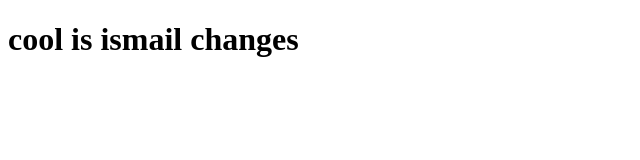
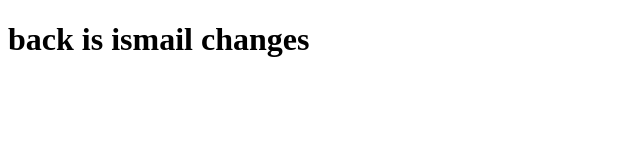
Before and after one commit to ismailAmim/backoundGenerator, a plain HTML site: page index.html in a window 1280 px wide. Shown: the whole page, without its empty margins (0-640 px from the left). Drawn offline with Linux system fonts and the light colour scheme.

Commit message:
change h1 title

```diff
--- a/index.html
+++ b/index.html
@@ -7,7 +7,7 @@
     <meta name="viewport" content="width=device-width, initial-scale=1.0">
     <title>Document</title>
 </head>
-<h1>cool is ismail changes</h1>
+<h1>back is ismail changes</h1>
 
 <body>
 
```
